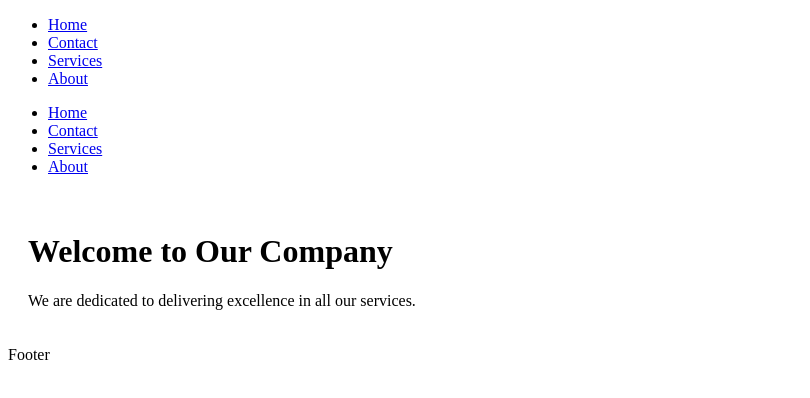
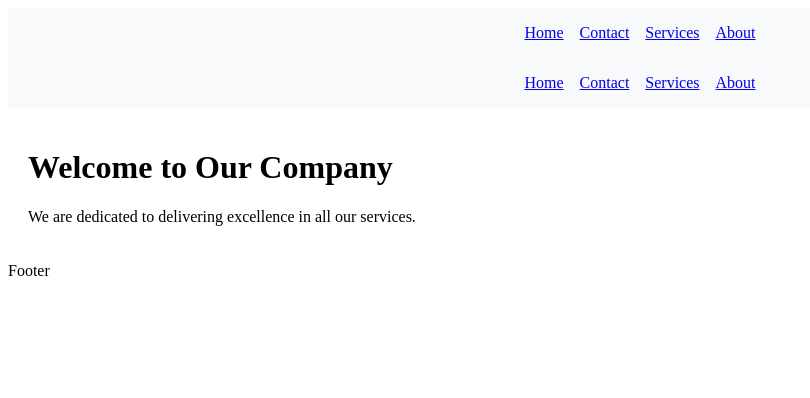
Before and after one commit to Charliee-27/alx-fe-reactjs, a React (Vite) app in the folder my-company/: page / in a window 1280 px wide. Shown: the top 398 px of the page, without its empty margins (0-810 px from the left). Built offline with nearby package versions, Linux system fonts and the light colour scheme; a web font is replaced by a local one.

Commit message:
I added styles in the navbar

```diff
--- a/my-company/src/components/Navbar.jsx
+++ b/my-company/src/components/Navbar.jsx
@@ -4,9 +4,9 @@ import Home from '../Home';
 
 const Navbar = () => {
     return (
-        <div>
+        <div style={{ backgroundColor: "#f8f9fa", display: "flex", justifyContent: "space-around", padding: "1rem" }}>
             <nav>
-                <ul>
+                <ul style={{ listStyle: "none", display: "flex", gap: "1rem", margin: 0, padding: 0 }}>
                     <li>
                         <Link to="/">Home</Link>
                     </li>
```
